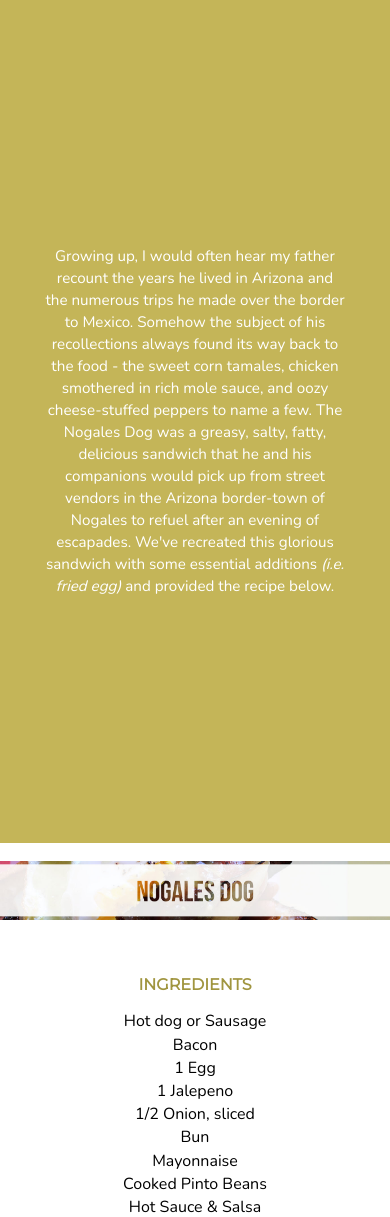
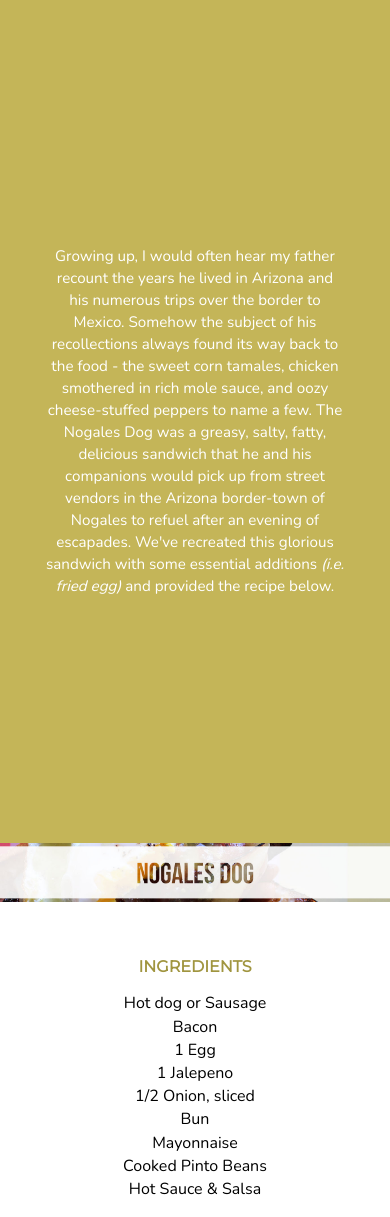
Before and after one commit to hmader/cmp590-halina, a PHP site: page / in a window 390 px wide. Shown: the part 274-1491 px from the top of the page. Run offline with PHP 8.4, Linux system fonts and the light colour scheme; some libraries are stand-ins or nearby versions.

Commit message:
Added version with scripts of Responsive recipe

```diff
--- a/Responsive_Recipe/css/stylesheet.css
+++ b/Responsive_Recipe/css/stylesheet.css
@@ -120,13 +120,6 @@ section.first {
 /* Mobile */
 @media only screen and (max-width: 600px) {
 
-    .description {
-        font-size: .95em;
-        padding-left: 2%;
-        padding-right: 2%;
-        height: auto;
-    }
-
     .container {
      flex-direction: column;
     }
@@ -145,6 +138,15 @@ section.first {
     .less {
      text-align: center;
     }
+
+        .description {
+        font-size: .95em;
+        padding-left: 2%;
+        padding-right: 2%;
+        height: auto;
+        text-align: left;
+    }
+
 }
 /* Intermediate */
 @media only screen and (max-width: 768px) {}
--- a/Responsive_Recipe/index.html
+++ b/Responsive_Recipe/index.html
@@ -24,9 +24,19 @@ http://stackoverflow.com/questions/11462751/fade-out-on-scroll -->
             $(".layer-front").css({
                 'opacity': 1 - (($(this).scrollTop()) / 300)
             });
+
+            console.log($(this).scrollTop());
         });
     </script>
-
+  <!--  <script>
+       $(window).scroll(function() {
+           while($(window).scrollTop() < $(".layer-front").height()) {
+               $(".allContent").css({position: "fixed"});
+           }
+          $(".allContent").css({position: "absolute"});
+       });
+    </script>
+-->
 
 
 
@@ -36,7 +46,7 @@ http://stackoverflow.com/questions/11462751/fade-out-on-scroll -->
 <body>
     <section class="allContent">
         <div class="first">
-            <div class= containerFirst>
+            <div class=c ontainerFirst>
                 <div class="layer layer-back">
                     <img src="images/finalDog.JPG" alt="Photo of Nogales Dog">
                 </div>
@@ -48,12 +58,11 @@ http://stackoverflow.com/questions/11462751/fade-out-on-scroll -->
 
         <section class="description">
             <p>
-                Growing up, I would often hear my father recount the years he lived in Arizona and the numerous trips he made over the border to Mexico. Somehow the subject of his recollections always found its way back to the food - the sweet corn tamales, chicken smothered in rich mole sauce, and oozy cheese-stuffed peppers to name a few. The Nogales Dog was a greasy, salty, fatty, delicious sandwich that he and his companions would pick up from street vendors in the Arizona border-town of Nogales to refuel after an evening of escapades. We've recreated this glorious sandwich with some essential additions <i>(i.e. fried egg)</i> and provided the recipe below.
+                Growing up, I would often hear my father recount the years he lived in Arizona and his numerous trips over the border to Mexico. Somehow the subject of his recollections always found its way back to the food - the sweet corn tamales, chicken smothered in rich mole sauce, and oozy cheese-stuffed peppers to name a few. The Nogales Dog was a greasy, salty, fatty, delicious sandwich that he and his companions would pick up from street vendors in the Arizona border-town of Nogales to refuel after an evening of escapades. We've recreated this glorious sandwich with some essential additions <i>(i.e. fried egg)</i> and provided the recipe below.
             </p>
 
         </section>
 
-        <br>
         <main>
             <header>
                 <img class="header-photo" src="images/header-photo-1.jpg" alt="Header Photo">
@@ -69,10 +78,10 @@ http://stackoverflow.com/questions/11462751/fade-out-on-scroll -->
                         <li>1 Egg</li>
                         <li>1 Jalepeno</li>
                         <li>1/2 Onion, sliced</li>
-                        <li class = "r">Bun</li>
-                        <li class = "r">Mayonnaise</li>
-                        <li class = "r">Cooked Pinto Beans</li>
-                        <li class = "r">Hot Sauce &amp; Salsa</li>
+                        <li class="r">Bun</li>
+                        <li class="r">Mayonnaise</li>
+                        <li class="r">Cooked Pinto Beans</li>
+                        <li class="r">Hot Sauce &amp; Salsa</li>
                     </ul>
                 </section>
 
--- a/Responsive_Recipe/js/main.js
+++ b/Responsive_Recipe/js/main.js
@@ -4,4 +4,5 @@ $(window).scroll(function(i){
     var scrollVar = $(window).scrollTop();
     $("div.first").children("layer-top").css({'top': .7*scrollVar });
     $("div.first").children("layer-top").css({'opacity':( 100-scrollVar )/100});
+
 })
```
